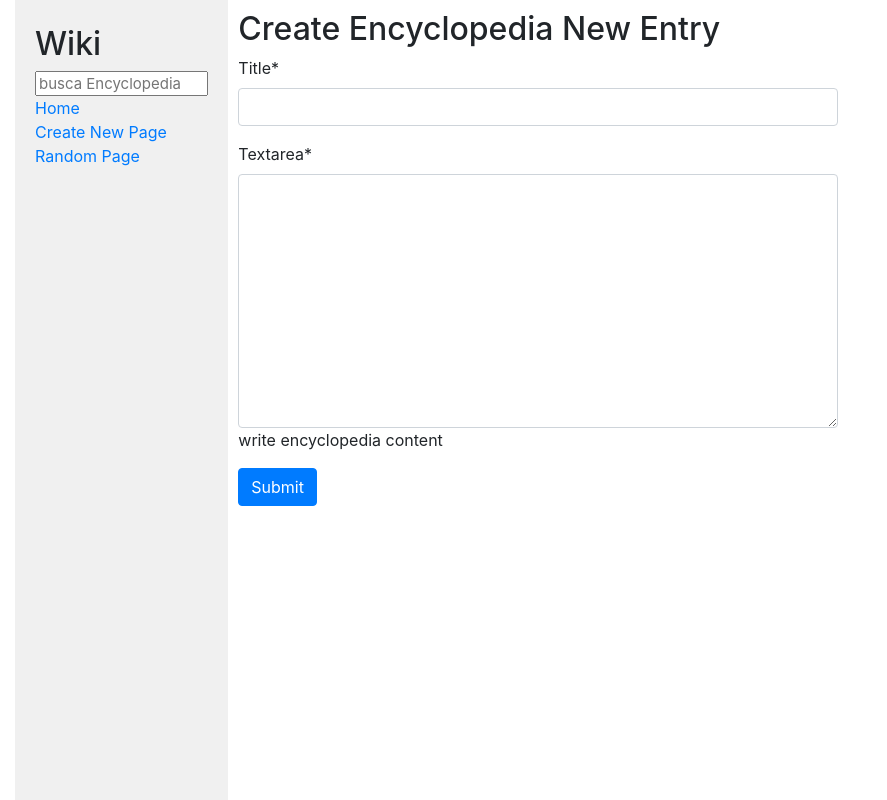
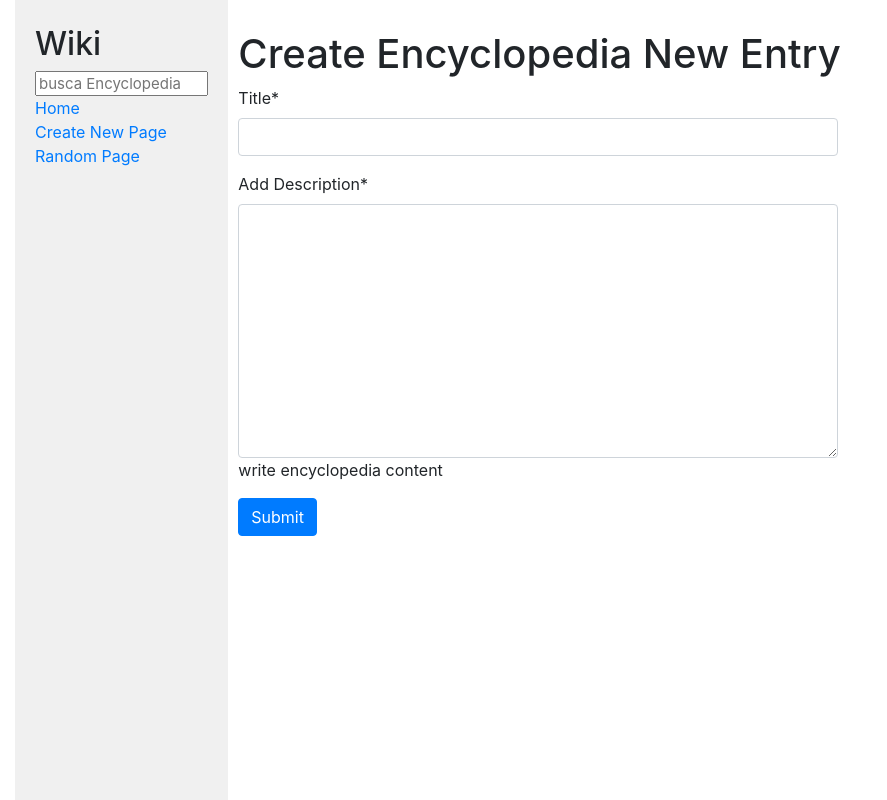
Before and after one commit to albermm/WS50, a Django app: page /add/ in a window 1280 px wide. Shown: the whole page, without its empty margins (0-887 px from the left). Run offline with Django 3.2, Linux system fonts and the light colour scheme; some libraries are stand-ins or nearby versions.

Commit message:
proyecto terminado

```diff
--- a/wiki/encyclopedia/templates/encyclopedia/add.html
+++ b/wiki/encyclopedia/templates/encyclopedia/add.html
@@ -6,7 +6,7 @@
 
 {% block body %}
 
-    <h2>Create Encyclopedia New Entry</h2>
+    <h1>Create Encyclopedia New Entry</h1>
     <div style = "max-width:600px;">
         {% load crispy_forms_tags %}
 
--- a/wiki/encyclopedia/templates/encyclopedia/edit.html
+++ b/wiki/encyclopedia/templates/encyclopedia/edit.html
@@ -10,10 +10,10 @@
 {% endblock %}}
 
 {% block body %}
-    <h2>Edit Encyclopedia Entry</h2>
+    <h1>Edit Encyclopedia Entry</h1>
 
 
-        <div style = "max-width:600px;">
+        <div style = "max-width:600px; min-height: 600px;">
 
             {% load crispy_forms_tags %}
 
--- a/wiki/encyclopedia/templates/encyclopedia/title.html
+++ b/wiki/encyclopedia/templates/encyclopedia/title.html
@@ -8,7 +8,8 @@
     <p> {{ body|safe }}  </p>
     <form action="{% url 'encyclopedia:edit' %}">
         {% csrf_token %}
-        <button type="text" name="title" label="edit" value="{{ title }}">Editar</button>
+        <button class="btn btn-primary" type="text" name="title" label="edit" value="{{ title }}">Edit</button>
+
     </form>
 
 {% endif %}
--- a/wiki/encyclopedia/views.py
+++ b/wiki/encyclopedia/views.py
@@ -15,14 +15,14 @@ class NewSearchForm(forms.Form):
 
 class NewPageForm(forms.Form):
     title = forms.CharField(label= 'Title')
-    textarea = forms.CharField(help_text= ' write encyclopedia content', widget=forms.Textarea(attrs={"cols": 5,"rows":10}))
+    textarea = forms.CharField(label= 'Add Description', help_text= ' write encyclopedia content', widget=forms.Textarea(attrs={"cols": 5,"rows":10}))
     helper = FormHelper()
     helper.form_method = 'POST'
     helper.add_input(Submit('submit', 'Submit'))
 
 
 class NewEntryForm(forms.Form):
-    textarea = forms.CharField(initial='')
+    textarea = forms.CharField(label= 'Add Changes', initial='', widget=forms.Textarea(attrs={"cols": 5,"rows":10}))
     helper = FormHelper()
     helper.form_method = 'POST'
     helper.add_input(Submit('submit', 'Submit'))
@@ -129,6 +129,11 @@ def edit(request):
 
 
 def randpage(request):
-    return render(request, "encyclopedia/randpage.html", {
-        "entry": random.choice(util.list_entries())
-    })
+    query = request.GET.get('q')
+    if query:
+        title, content, result = search(request, query)['query'], search(request, query)['content'], search(request, query)['result']
+        return render(request, "encyclopedia/title.html", {"title":title, "content":content, "result":result})
+    else:
+        return render(request, "encyclopedia/randpage.html", {
+            "entry": random.choice(util.list_entries())
+        })
```
Also changed, not shown: wiki/entries/Test.md (deleted, +0 -1 lines), wiki/db.sqlite3.
